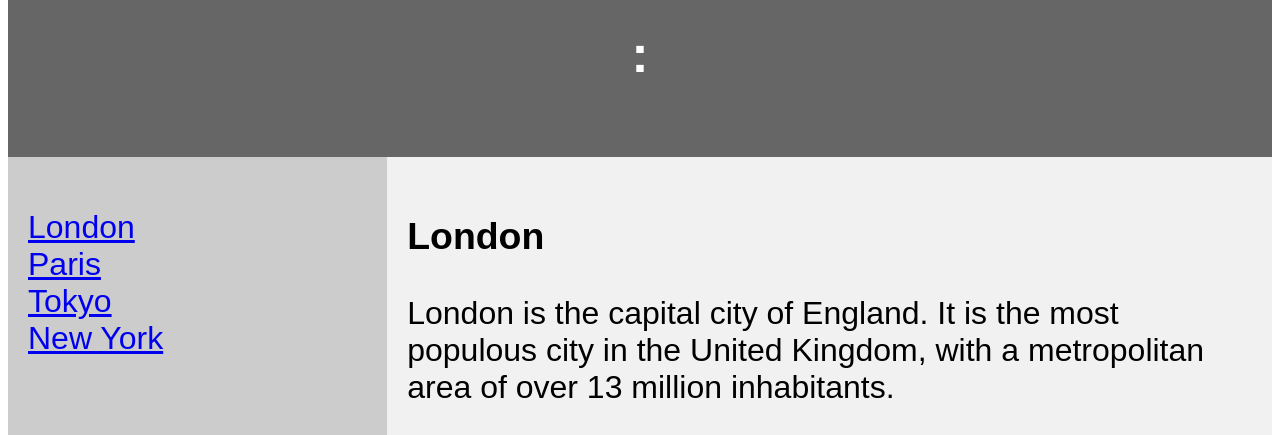
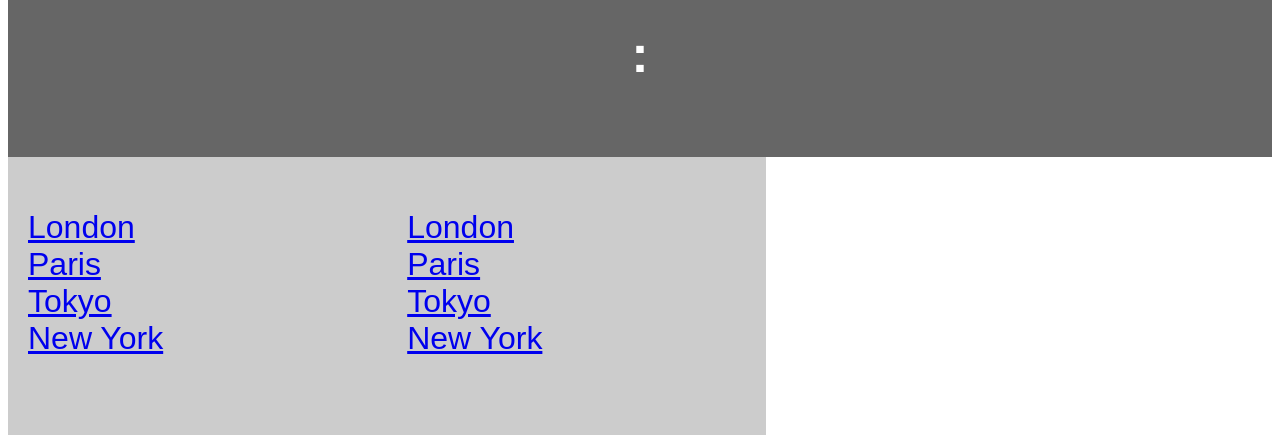
Before and after one commit to maiti1997/Hacktoberfest2021-, a plain HTML site: page index.html in a window 1280 px wide. Shown: the part 502-937 px from the top of the page. Drawn offline with Linux system fonts and the light colour scheme.

Commit message:
Update index.html

```diff
--- a/index.html
+++ b/index.html
@@ -90,6 +90,14 @@ footer {
       <li><a href="#">New York</a></li>
     </ul>
   </nav>
+    <nav>
+    <ul>
+      <li><a href="#">London</a></li>
+      <li><a href="#">Paris</a></li>
+      <li><a href="#">Tokyo</a></li>
+      <li><a href="#">New York</a></li>
+    </ul>
+  </nav>
 
   <article>
     <h1>London</h1>
```
